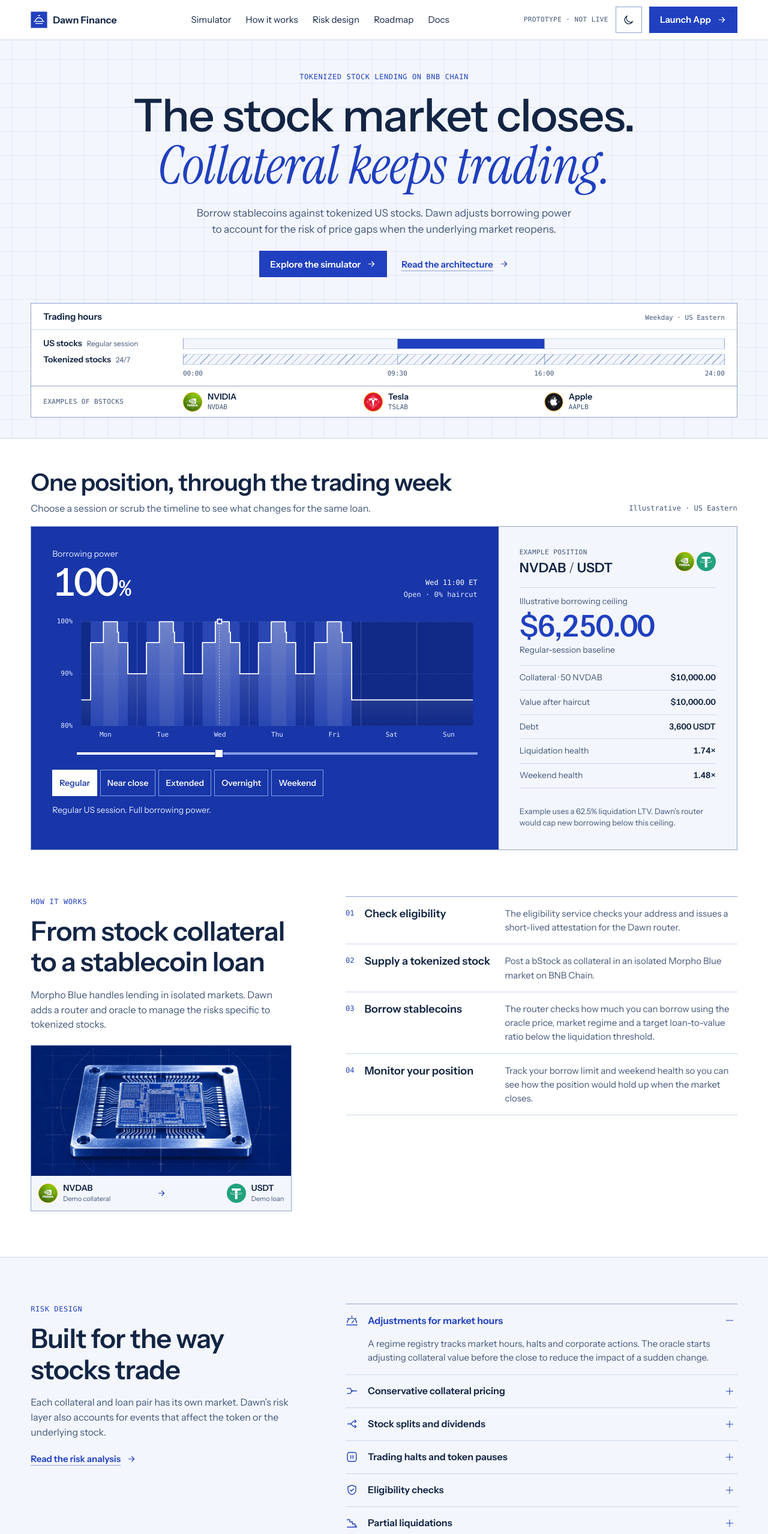
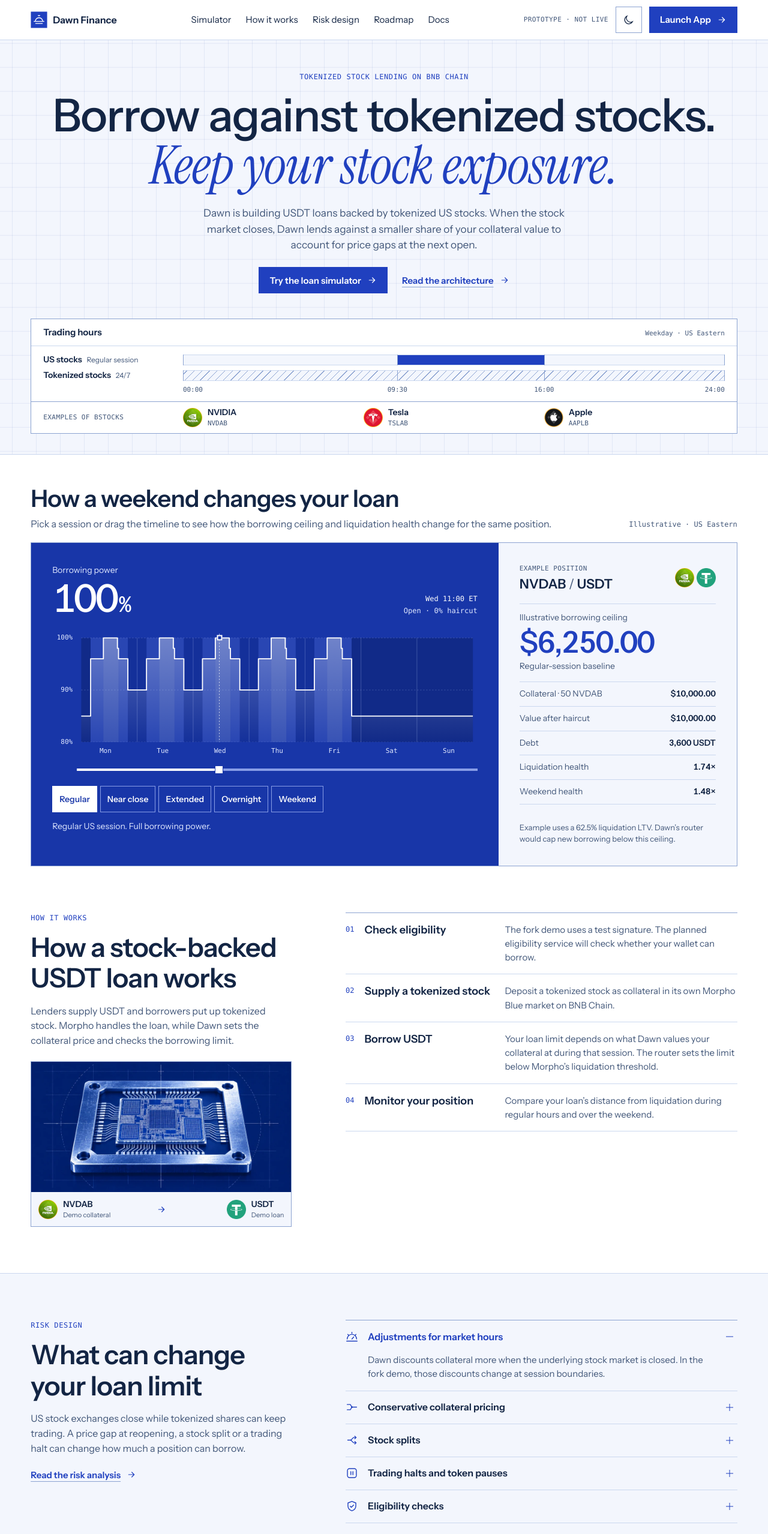
Before and after one commit to neelansh15/blue-finance, a Next.js app in the folder frontend/: page / in a window 1280 px wide. Shown: the top 2557 px of the page at 60% size. Built offline with nearby package versions, Linux system fonts and the light colour scheme.

Commit message:
Lead landing page with the borrower outcome

```diff
--- a/frontend/app/(landing)/page.tsx
+++ b/frontend/app/(landing)/page.tsx
@@ -26,19 +26,19 @@ const BSTOCK_EXAMPLES = [
 const STEPS = [
   {
     title: "Check eligibility",
-    body: "The eligibility service checks your address and issues a short-lived attestation for the Dawn router.",
+    body: "The fork demo uses a test signature. The planned eligibility service will check whether your wallet can borrow.",
   },
   {
     title: "Supply a tokenized stock",
-    body: "Post a bStock as collateral in an isolated Morpho Blue market on BNB Chain.",
+    body: "Deposit a tokenized stock as collateral in its own Morpho Blue market on BNB Chain.",
   },
   {
-    title: "Borrow stablecoins",
-    body: "The router checks how much you can borrow using the oracle price, market regime and a target loan-to-value ratio below the liquidation threshold.",
+    title: "Borrow USDT",
+    body: "Your loan limit depends on what Dawn values your collateral at during that session. The router sets the limit below Morpho’s liquidation threshold.",
   },
   {
     title: "Monitor your position",
-    body: "Track your borrow limit and weekend health so you can see how the position would hold up when the market closes.",
+    body: "Compare your loan’s distance from liquidation during regular hours and over the weekend.",
   },
 ];
 
@@ -46,32 +46,32 @@ const FEATURES = [
   {
     icon: <IconRegime />,
     title: "Adjustments for market hours",
-    body: "A regime registry tracks market hours, halts and corporate actions. The oracle starts adjusting collateral value before the close to reduce the impact of a sudden change.",
+    body: "Dawn discounts collateral more when the underlying stock market is closed. In the fork demo, those discounts change at session boundaries.",
   },
   {
     icon: <IconOracle />,
     title: "Conservative collateral pricing",
-    body: "Dawn’s oracle design uses the Atlas price feed and applies a regime-specific haircut. It can fall back to the last good price for a limited time if the feed fails.",
+    body: "If the feed is stale or unavailable, the oracle can use its last recorded price with an additional discount as that price ages. The router requires a fresh price for new loans.",
   },
   {
     icon: <IconSplit />,
-    title: "Stock splits and dividends",
-    body: "The oracle accounts for changes to the bStock display multiplier. That protects against false price jumps when splits or dividends change the displayed balance.",
+    title: "Stock splits",
+    body: "A 2-for-1 split can halve the displayed share price while doubling the number of shares shown. Dawn uses the token’s share multiplier and can hold the last recorded price while the feed and token update.",
   },
   {
     icon: <IconHalt />,
     title: "Trading halts and token pauses",
-    body: "Keepers monitor halt and pause signals. Dawn’s design cuts market caps, restricts new borrows through the router and can freeze the oracle price with a haircut.",
+    body: "A halt override blocks new loans through the router. The oracle can hold the last recorded price and apply a larger discount.",
   },
   {
     icon: <IconShield />,
     title: "Eligibility checks",
-    body: "The router requires a short-lived attestation based on location, sanctions screening and the bStock’s address-level compliance rules.",
+    body: "The router checks a short-lived signature before allowing a loan. The service that would verify borrower eligibility is planned.",
   },
   {
     icon: <IconSteps />,
-    title: "Partial liquidations",
-    body: "Opt-in PreLiquidation allows smaller partial closes before the market’s liquidation threshold. Morpho Blue liquidations remain permissionless.",
+    title: "Liquidation on Morpho",
+    body: "Morpho can liquidate a loan when debt exceeds the market’s limit for its collateral. Smaller, opt-in repayments before that threshold are planned through PreLiquidation.",
   },
 ];
 
@@ -80,7 +80,7 @@ const ROADMAP = [
     tag: "Now",
     title: "Prototype",
     items: [
-      "One NVDAB / USDT market on a testnet or fork",
+      "One mock stock / USDT market on a local BNB Chain fork",
       "Regime-based collateral pricing and borrow limits",
     ],
     now: true,
@@ -88,7 +88,7 @@ const ROADMAP = [
   {
     tag: "Phase 2",
     title: "Production controls",
-    items: ["Wrapped collateral and eligibility service", "Vault caps, halt monitoring and opt-in PreLiquidation"],
+    items: ["Wrapped collateral and eligibility service", "Vault caps, production halt monitoring and opt-in PreLiquidation"],
   },
   {
     tag: "Phase 3",
@@ -121,14 +121,14 @@ export default function Home() {
             <div className="hero-copy">
               <p className="eyebrow">Tokenized stock lending on BNB Chain</p>
               <h1 id="hero-title">
-                The stock market closes. <em>Collateral keeps trading.</em>
+                Borrow against tokenized stocks. <em>Keep your stock exposure.</em>
               </h1>
               <p className="lead">
-                Borrow stablecoins against tokenized US stocks. Dawn adjusts borrowing power to account for the
-                risk of price gaps when the underlying market reopens.
+                Dawn is building USDT loans backed by tokenized US stocks. When the stock market closes, Dawn lends
+                against a smaller share of your collateral value to account for price gaps at the next open.
               </p>
               <div className="ctas">
-                <a className="btn" href="#regimes">Explore the simulator <IconArrow /></a>
+                <a className="btn" href="#regimes">Try the loan simulator <IconArrow /></a>
                 <Link className="text-link" href="/docs/markets">Read the architecture <IconArrow /></Link>
               </div>
             </div>
@@ -171,8 +171,8 @@ export default function Home() {
         <section className="wrap market-demo" id="regimes" aria-labelledby="regimes-title" tabIndex={-1}>
           <div className="demo-heading">
             <div>
-              <h2 id="regimes-title">One position, through the trading week</h2>
-              <p>Choose a session or scrub the timeline to see what changes for the same loan.</p>
+              <h2 id="regimes-title">How a weekend changes your loan</h2>
+              <p>Pick a session or drag the timeline to see how the borrowing ceiling and liquidation health change for the same position.</p>
             </div>
             <span className="demo-caption">Illustrative · US Eastern</span>
           </div>
@@ -182,10 +182,9 @@ export default function Home() {
         <section className="wrap editorial-section" id="how" aria-labelledby="how-title" tabIndex={-1}>
           <div className="editorial-intro">
             <p className="eyebrow">How it works</p>
-            <h2 id="how-title">From stock collateral to a stablecoin loan</h2>
+            <h2 id="how-title">How a stock-backed USDT loan works</h2>
             <p>
-              Morpho Blue handles lending in isolated markets. Dawn adds a router and oracle to manage the risks
-              specific to tokenized stocks.
+              Lenders supply USDT and borrowers put up tokenized stock. Morpho handles the loan, while Dawn sets the collateral price and checks the borrowing limit.
             </p>
             <figure className="collateral-figure">
               <Image
@@ -223,10 +222,9 @@ export default function Home() {
           <div className="wrap editorial-section">
             <div className="editorial-intro">
               <p className="eyebrow">Risk design</p>
-              <h2 id="risk-title">Built for the way stocks trade</h2>
+              <h2 id="risk-title">What can change your loan limit</h2>
               <p>
-                Each collateral and loan pair has its own market. Dawn’s risk layer also accounts for events
-                that affect the token or the underlying stock.
+                US stock exchanges close while tokenized shares can keep trading. A price gap at reopening, a stock split or a trading halt can change how much a position can borrow.
               </p>
               <a className="text-link" href={`${REPO}/architecture-v1.md#12-per-risk-table`}>
                 Read the risk analysis <IconArrow />
--- a/frontend/app/components/RegimeExplorer.tsx
+++ b/frontend/app/components/RegimeExplorer.tsx
@@ -186,7 +186,7 @@ export default function RegimeExplorer() {
         </div>
         <p className="plot-note">
           {regime === "open" && h > 0
-            ? "The example begins reducing borrowing power 30 minutes before the regular session closes."
+            ? "This simulation starts reducing borrowing power 30 minutes before the close. The fork contracts change discounts at session boundaries."
             : REGIME_NOTE[regime]}
         </p>
       </div>
```
